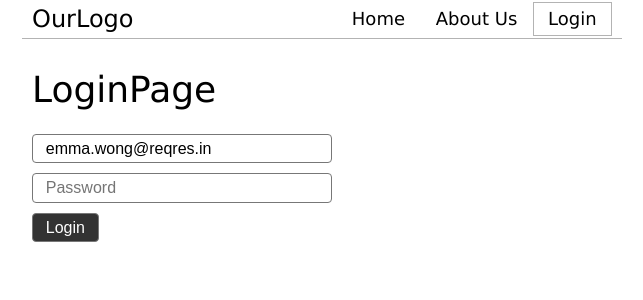
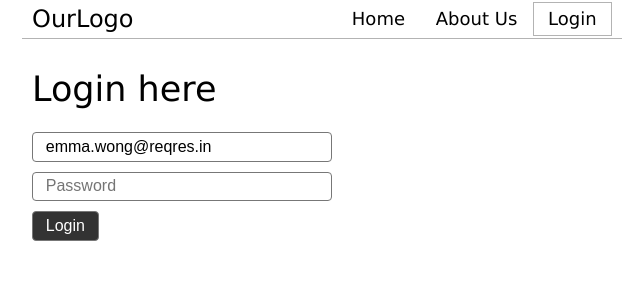
Before and after one commit to MariusAskelovic/12_react_context_api_formik, a React (Vite) app: page /login in a window 1280 px wide. Shown: the top 300 px of the page, without its empty margins (318-961 px from the left). Built offline with nearby package versions, Linux system fonts and the light colour scheme.

Commit message:
Posts.jsx

```diff
--- a/src/App.jsx
+++ b/src/App.jsx
@@ -1,6 +1,7 @@
 import { Route, Routes } from 'react-router-dom';
+import HomePage from './pages/HomePage';
 import AboutPage from './pages/AboutPage';
-import HomePage from './pages/HomePage';
+import './App.css';
 import Header from './components/layout/Header';
 import VipPage from './pages/VipPage';
 import LoginPage from './pages/LoginPage';
@@ -9,21 +10,25 @@ import { useState } from 'react';
 
 export default function App() {
   const [userEmail, setUserEmail] = useState(null);
-  // infered value (apskaiciuojama reiksme)
+  // infered value (apskaiciuojama reiksme )
   let isUserLoggedIn = userEmail ? true : false;
-  // !! du kart apvercia ir padaro boolean (bang bang)
   isUserLoggedIn = !!userEmail;
+  console.log('isUserLoggedIn ===', isUserLoggedIn);
 
-  console.log('isUserLoggedIn ===', isUserLoggedIn);
   function login(emailVal) {
     // console.log('emailVal ===', emailVal);
     setUserEmail(emailVal);
+  }
+
+  function logout() {
+    setUserEmail(null);
   }
 
   const ctx = {
     email: userEmail,
     isUserLoggedIn: isUserLoggedIn,
     login: login,
+    logout: logout,
   };
 
   return (
@@ -32,8 +37,8 @@ export default function App() {
       <Routes>
         <Route path='/' element={<HomePage />} />
         <Route path='/about' element={<AboutPage />} />
-        {ctx.isUserLoggedIn && <Route path='/vip' element={<VipPage />} />}
-        {!ctx.isUserLoggedIn && <Route path='/login' element={<LoginPage />} />}
+        {isUserLoggedIn && <Route path='/vip' element={<VipPage />} />}
+        {!isUserLoggedIn && <Route path='/login' element={<LoginPage />} />}
       </Routes>
     </AuthContext.Provider>
   );
--- /dev/null
+++ b/src/components/Posts.jsx
@@ -0,0 +1,18 @@
+import { useContext } from 'react';
+import AuthContext from '../store/AuthContext';
+
+export default function Posts() {
+  const ctx = useContext(AuthContext);
+  return (
+    <div>
+      <h2>Posts</h2>
+      <p>
+        Lorem ipsum dolor sit amet consectetur adipisicing elit. Eum error, quod
+        ullam aut at corporis mollitia incidunt hic perferendis doloribus
+        dolorum adipisci qui officiis optio, sed aspernatur saepe molestias
+        culpa.
+      </p>
+      <button onClick={ctx.logout}>Logout</button>
+    </div>
+  );
+}
--- a/src/components/layout/Header.jsx
+++ b/src/components/layout/Header.jsx
@@ -43,7 +43,11 @@ export default function Header() {
         <OneLink to={'/about'}>About Us</OneLink>
         {ctx.isUserLoggedIn && <OneLink to={'/vip'}>VIP</OneLink>}
         {!ctx.isUserLoggedIn && <OneLink to={'/login'}>Login</OneLink>}
-        {ctx.isUserLoggedIn && <OneLink to={'/login'}>Logout</OneLink>}
+        {ctx.isUserLoggedIn && (
+          <OneLink onClick={ctx.logout} to={'/login'}>
+            Logout
+          </OneLink>
+        )}
       </Nav>
     </HeaderContainer>
   );
--- a/src/main.jsx
+++ b/src/main.jsx
@@ -1,7 +1,7 @@
 // eslint-disable-next-line no-unused-vars
 import React from 'react';
 import ReactDOM from 'react-dom/client';
-import './style/reset.css';
+import './reset.css';
 import App from './App.jsx';
 import { BrowserRouter } from 'react-router-dom';
 
--- a/src/pages/AboutPage.jsx
+++ b/src/pages/AboutPage.jsx
@@ -1,16 +1,20 @@
 import { styled } from 'styled-components';
 import Wrap from '../styled/Wrap.styled';
+import Posts from '../components/Posts';
+import { useContext } from 'react';
+import AuthContext from '../store/AuthContext';
 
 const Title = styled.h1`
   font-size: 36px;
   font-weight: 500;
 `;
-
 export default function AboutPage() {
+  const ctx = useContext(AuthContext);
   return (
     <Wrap>
       <Title>AboutPage</Title>
       <p>Welcome to our page</p>
+      {ctx.isUserLoggedIn && <Posts />}
     </Wrap>
   );
 }
--- a/src/pages/LoginPage.jsx
+++ b/src/pages/LoginPage.jsx
@@ -1,4 +1,4 @@
-import { styled } from 'styled-components';
+import styled from 'styled-components';
 import Wrap from '../styled/Wrap.styled';
 import { useFormik } from 'formik';
 import * as Yup from 'yup';
@@ -7,23 +7,27 @@ import { useContext, useState } from 'react';
 import AuthContext from '../store/AuthContext';
 
 const Title = styled.h1`
-  font-size: 36px;
+  font-size: 35px;
   font-weight: 500;
 `;
+
 const FormContainer = styled.form`
   max-width: 400px;
 `;
+
 const Input = styled.input`
   font-size: 16px;
   padding: 0.3em 0.8em;
   border-radius: 4px;
-  border: 1px solid ${(props) => (props.$isError ? 'red' : '#777')};
+  border: 1px solid ${(props) => (props.$isError ? 'tomato' : '#777')};
   display: block;
+  width: 300px;
   margin-bottom: 10px;
   width: 100%;
-  background-color: ${(props) => (props.$isError ? '#da9b90' : 'transparent')};
+  background-color: ${(props) => (props.$isError ? '#ffd8d1' : 'trasparent')};
 `;
-const SubmitBtn = styled.button.attrs({
+
+const SubmitBnt = styled.button.attrs({
   type: 'submit',
 })`
   background-color: #333;
@@ -37,7 +41,6 @@ const ErrorMsg = styled.p`
   padding: 0.2em 0.8em;
   font-size: 14px;
   margin-top: -5px;
-  width: 300px;
 
   /* &:empty {
     display: none;
@@ -55,21 +58,21 @@ export default function LoginPage() {
     },
     validationSchema: Yup.object({
       email: Yup.string()
+        .trim()
         .matches(
-          /^([a-ząčęėįšųūžA-ZĄČĘĖĮŠŲŪŽ0-9._%-]+@[a-ząčęėįšųūžA-ZĄČĘĖĮŠŲŪŽ0-9.-]+\.[a-zA-Z]{2,})$/,
-          'patikrinkite email adresa'
+          /^([a-ząčęėįšųūA-ZĄČĘĖĮŠŲŪ0-9._%-]+@[a-ząčęėįšųūA-ZĄČĘĖĮŠŲŪ0-9.-]+\.[a-zA-Z]{2,})$/,
+          'Patikrinkite Emaila'
         )
-        .required('required')
-        .min(3, 'minimum 3 simboliai')
-        .trim(),
+        .min(3, 'Minimum 3 simboliai')
+        .required('Privalomas laukas'),
       password: Yup.string()
-        .min(4, 'minimum 4 simboliai')
-        .max(8, 'maximum 8 simboliai')
-        .required('privalomas laukas')
-        .trim(),
+        .trim()
+        .min(4, 'Minimum 4 simboliai')
+        .max(8)
+        .required('Privalomas laukas'),
     }),
     onSubmit: (values) => {
-      //   console.log('forma pateikta, duomenys:', values);
+      console.log('forma pateikta, duomenys:', values);
       handleLogin(values);
     },
   });
@@ -79,15 +82,20 @@ export default function LoginPage() {
     axios
       .post('https://reqres.in/api/login', userCredentialsObj)
       .then((ats) => {
-        console.log(ats);
-        console.log(ats.data.token);
+        console.log('ats ===', ats);
+        // jei gavom token tai pavyko prisiloginti
+        // atspausdinti token
+        console.log('ats.data.token ===', ats.data.token);
+        // naviguosim i home arba vip page
         if (ats.data.token) {
+          console.log('Login pavyko');
           setLoginSuccess(true);
           ctx.login(formik.values.email);
         }
       })
       .catch((error) => {
-        console.warn();
+        // prisiloginti nepavyko
+        console.warn('ivyko klaida:', error);
         console.log('error.response.data.error ===', error.response.data.error);
         // formik.errors.email = error.response.data.error;
         // formik.setErrors({ email: error.response.data.error });
@@ -95,44 +103,45 @@ export default function LoginPage() {
       });
   }
 
-  //   console.log('formik.values ===', formik.values);
-
+  // console.log('formik.values ===', formik.values);
+  // console.log('formik.errors ===', formik.errors);
+  // console.log('formik.touched ===', formik.touched);
   return (
     <Wrap>
-      <Title>LoginPage</Title>
+      <Title>Login here</Title>
+
       {loginSuccess && (
         <div>
-          <h2>Sekmingai prisijungete kaip {formik.values.email}</h2>
+          <h2>Sekmimgai prisijungete kaip {formik.values.email}</h2>
         </div>
       )}
       {!loginSuccess && (
         <FormContainer onSubmit={formik.handleSubmit}>
           <Input
-            $isError={formik.touched.email && formik.errors.email}
+            $isError={formik.errors.email && formik.touched.email}
             onChange={formik.handleChange}
+            onBlur={formik.handleBlur}
             value={formik.values.email}
             type='text'
             placeholder='Email'
             id='email'
+          />
+          {formik.errors.email && formik.touched.email && (
+            <ErrorMsg>{formik.errors.email}</ErrorMsg>
+          )}
+          <Input
+            isError={formik.errors.password && formik.touched.password}
+            onChange={formik.handleChange}
             onBlur={formik.handleBlur}
-          />
-
-          {formik.touched.email && formik.errors.email ? (
-            <ErrorMsg>{formik.errors.email}</ErrorMsg>
-          ) : null}
-          <Input
-            $isError={formik.touched.password && formik.errors.password}
-            onChange={formik.handleChange}
             value={formik.values.password}
             type='password'
             placeholder='Password'
             id='password'
-            onBlur={formik.handleBlur}
           />
-          {formik.touched.password && formik.errors.password && (
+          {formik.errors.password && formik.touched.password && (
             <ErrorMsg>{formik.errors.password}</ErrorMsg>
           )}
-          <SubmitBtn>Login</SubmitBtn>
+          <SubmitBnt>Login</SubmitBnt>
         </FormContainer>
       )}
     </Wrap>
```
Also changed, not shown: src/App.css (added), src/reset.css (renamed from src/style/reset.css), src/style/App.css (deleted).
